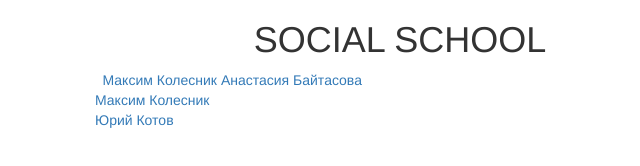
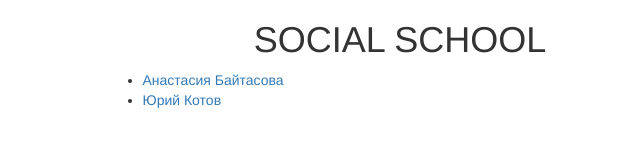
Before and after one commit to hamsters-school/social-school, a website: page app/index.html in a window 1280 px wide. Shown: the whole page, without its empty margins (240-880 px from the left). Drawn offline with nearby package versions, Linux system fonts and the light colour scheme.

Commit message:
add normalize.css

```diff
--- a/app/index.html
+++ b/app/index.html
@@ -10,32 +10,23 @@
 </head>
 
 <body>
-    <header class="main-header">
-        <h1 class="text-center">SOCIAL SCHOOL</h1>
-    </header>
+<header class="main-header">
+    <h1 class="text-center">SOCIAL SCHOOL</h1>
+</header>
 
-    <main class="container-fluid">
+<main class="container-fluid">
 
     <div class="container-fluid">
         <div class="row">
             <div class="col-md-6 col-md-offset-3">
-                <a href="pages/maksym-kolisnyk/index.html">Максим Колесник</a>
-                <a href="pages/nastya-baitasova/index.html">Анастасия Байтасова</a>
+                <ul>
+                    <li><a href="pages/nastya-baitasova/index.html">Анастасия Байтасова</a></li>
+                    <li><a href="pages/yurii-kotov/index.html">Юрий Котов</a></li>
+                </ul>
             </div>
         </div>
     </div>
 </main>
-        <div class="container-fluid">
-            <div class="row">
-                <div class="col-md-6 col-md-offset-3">
-                    <a href="pages/maksym-kolisnyk/index.html">Максим Колесник</a>
-                </div>
-                <div class="col-md-6 col-md-offset-3">
-                    <a href="pages/yurii-kotov/index.html">Юрий Котов</a>
-                </div>
-            </div>
-        </div>
-    </main>
 </body>
 
 </html>
--- a/bower.json
+++ b/bower.json
@@ -4,6 +4,7 @@
   "version": "0.0.0",
   "homepage": "https://github.com/hamsters-school/social-school.git",
   "dependencies": {
-    "bootstrap": "^3.3.7"
+    "bootstrap": "^3.3.7",
+    "normalize-css": "normalize.css#^4.2.0"
   }
 }
```
